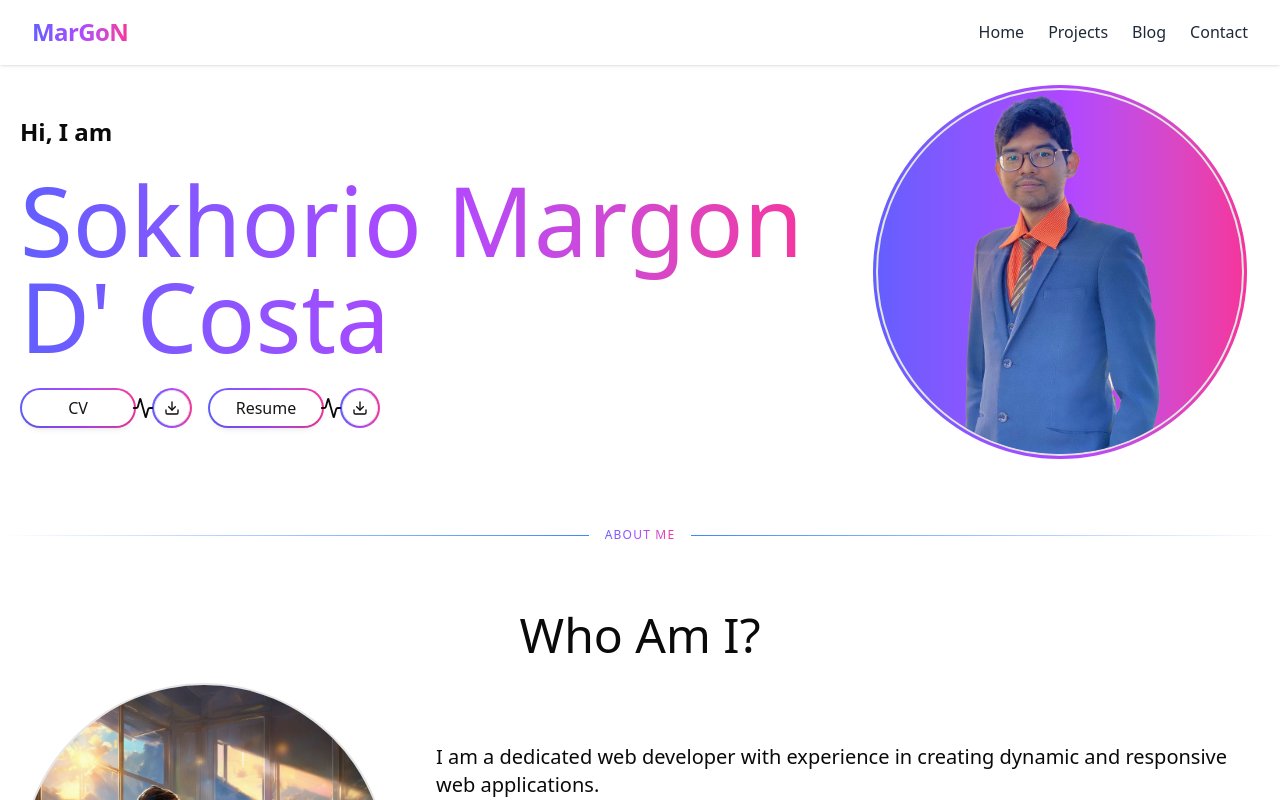
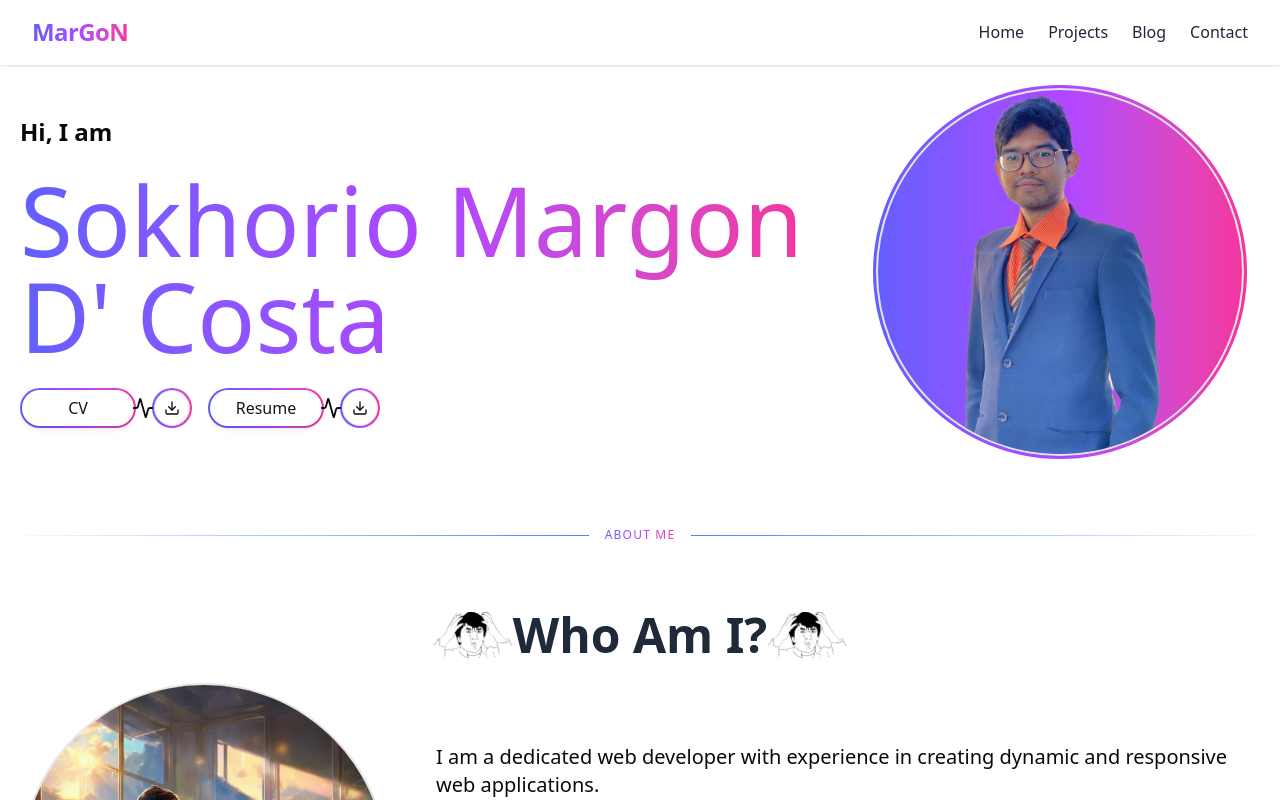
Before and after one commit to Marg0n/next-level-portfolio, a Next.js app: page / in a window 1280 px wide. Shown: the top 800 px of the page. Built offline with nearby package versions, Linux system fonts and the light colour scheme.

Commit message:
Modify: Modified About layout.

```diff
--- a/src/components/modules/home/About.tsx
+++ b/src/components/modules/home/About.tsx
@@ -1,15 +1,40 @@
-import React from 'react';
+import React from "react";
 import aboutImage from "@/assets/images/coding_happy.png";
-import Image from 'next/image';
+import Image from "next/image";
+import whoAmI from "@/assets/images/jacky-who-am-i.png";
 
 const About = () => {
   return (
     <div
-            className='flex flex-col gap-6 w-full p-5 relative'
+      className="flex flex-col gap-6 w-full p-5 relative"
       // style={{backgroundImage: `url(${aboutImage.src})`, backgroundSize: 'contain', backgroundPosition: 'center', backgroundRepeat: 'no-repeat'}}
     >
       {/* <div className="absolute inset-0 rounded-3xl container mx-auto opacity-60 bg-gradient-to-r from-indigo-500 via-purple-500 to-pink-500"></div> */}
-            <h2 className="text-5xl text-center" data-aos="fade-down">Who Am I?</h2>
+      <div className="flex flex-row items-center justify-center">
+        <Image
+          src={whoAmI}
+          alt="Profile Pic"
+          width={600}
+          height={600}
+          className="w-20 h-12 object-contain"
+          data-aos="fade-right"
+        />
+        <h2
+          className="text-4xl lg:text-5xl font-bold text-center text-gray-800"
+          data-aos="fade-down"
+        >
+          Who Am I?
+        </h2>
+
+        <Image
+          src={whoAmI}
+          alt="Profile Pic"
+          width={600}
+          height={600}
+          className="w-20 h-12 object-contain"
+          data-aos="fade-right"
+        />
+      </div>
 
       <div className="flex flex-col lg:flex-row gap-12 items-center">
         <Image
@@ -22,10 +47,12 @@ const About = () => {
         />
         <div className="space-y-6 ">
           <p className="text-wrap xl:text-xl text-base" data-aos="fade-up">
-                    I am a dedicated web developer with experience in creating dynamic and responsive web applications.
+            I am a dedicated web developer with experience in creating dynamic
+            and responsive web applications.
           </p>
           <p className="text-wrap xl:text-xl text-base" data-aos="fade-up">
-                        Expert in the <strong className="primary-color">MERN stack</strong>, I possess knowledge of{" "}
+            Expert in the <strong className="primary-color">MERN stack</strong>,
+            I possess knowledge of{" "}
             {/* <ul>
                             <li><i className="primary-color">HTML</i></li>
                             <li><i className="primary-color">CSS</i></li>
@@ -56,11 +83,12 @@ const About = () => {
             <i className="primary-color">MySQL</i>.
             <br />
             <br />
-                        My passion for coding provides a profound sense of fulfillment. Furthermore, I am eager to expand my knowledge of these technologies and explore additional related fields in the future.
+            My passion for coding provides a profound sense of fulfillment.
+            Furthermore, I am eager to expand my knowledge of these technologies
+            and explore additional related fields in the future.
           </p>
         </div>
       </div>
-
     </div>
   );
 };
```
Lines whose indentation alone changed are shown as unchanged.
